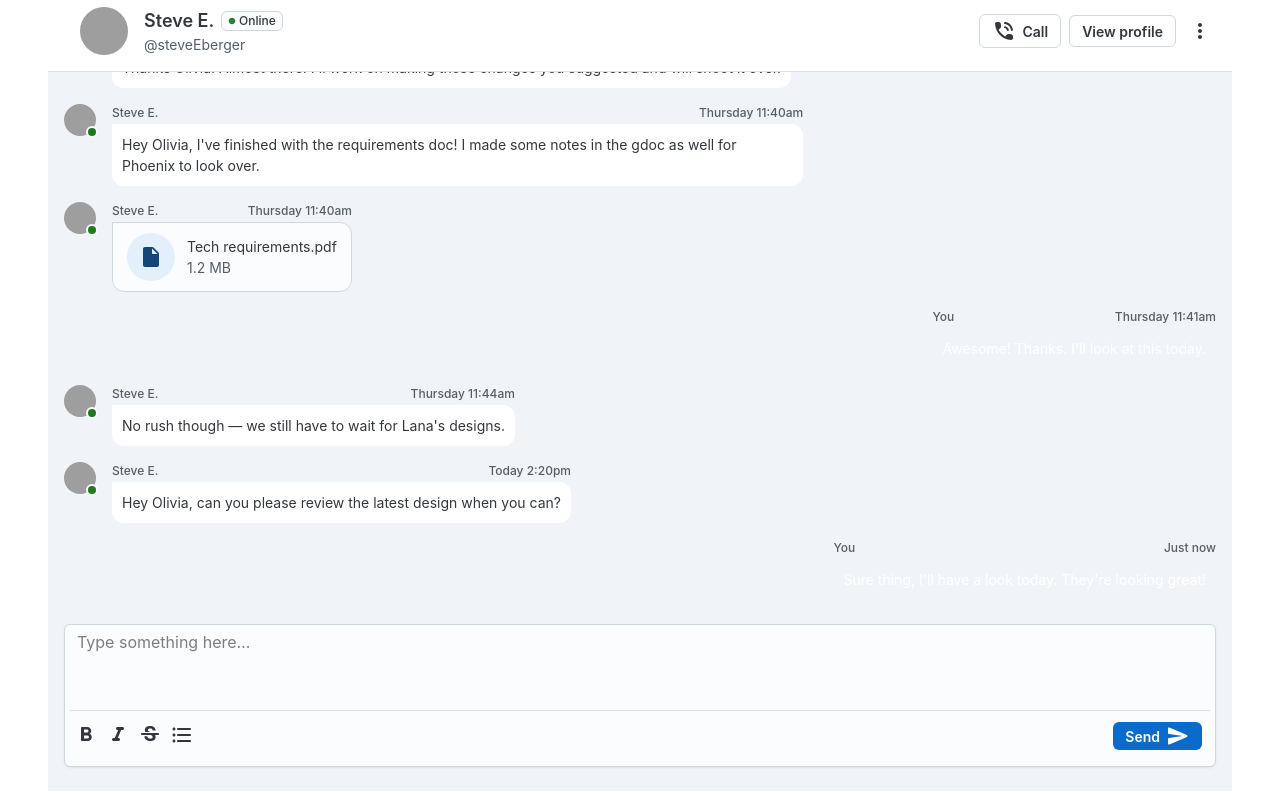
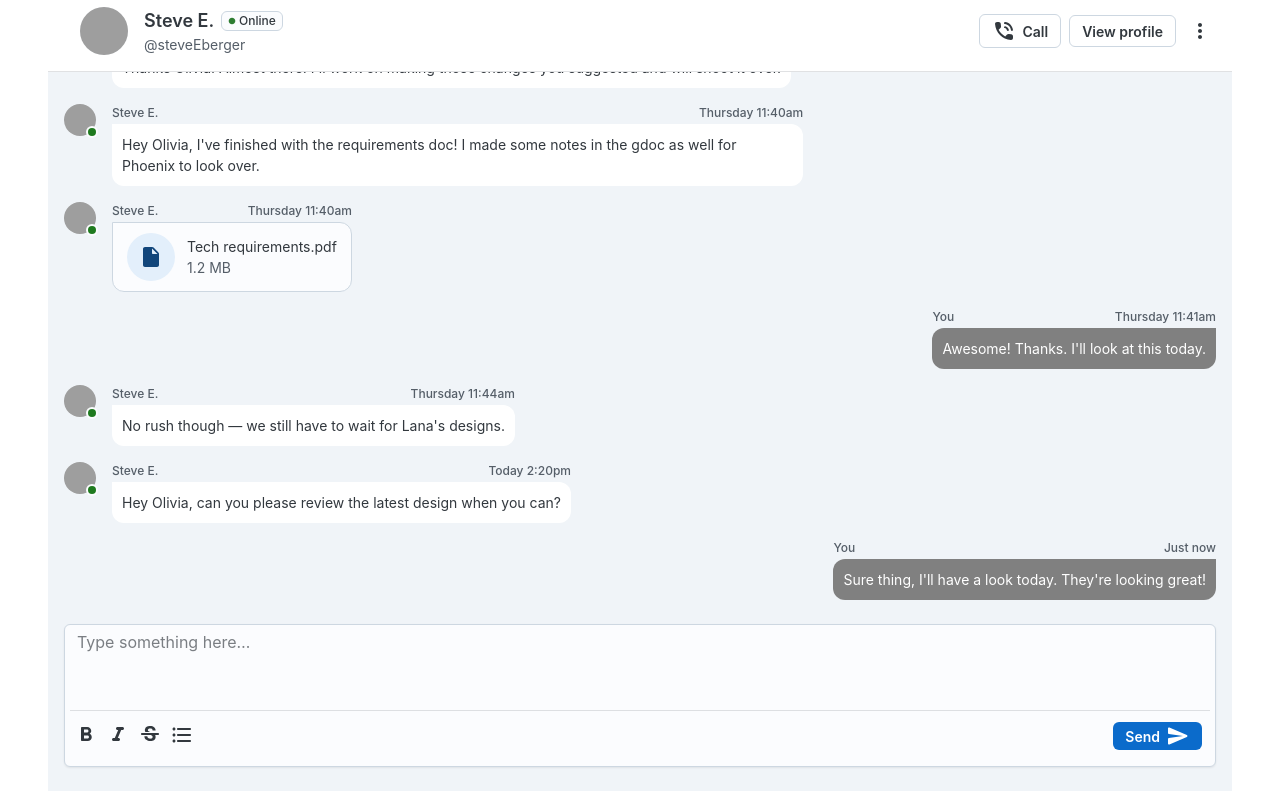
Before and after one commit to krishna-kush/WeThon, a React (Vite) app in the folder frontend/: page /hack in a window 1280 px wide. Shown: the part 691-1488 px from the top of the page. Built offline with nearby package versions, Linux system fonts and the light colour scheme; grey boxes are pictures that could not be loaded.

Commit message:
fixed background group

```diff
--- a/frontend/src/routes/Hack/Messages/ChatBubble.jsx
+++ b/frontend/src/routes/Hack/Messages/ChatBubble.jsx
@@ -65,8 +65,9 @@ export default function ChatBubble(props) {
               borderTopRightRadius: isSent ? 0 : 'lg',
               borderTopLeftRadius: isSent ? 'lg' : 0,
               backgroundColor: isSent
-                ? 'var(--joy-palette-primary-solidBg)'
+                ? 'grey'
                 : 'background.body',
+              // backgroundColor: 'blue'
             }}
           >
             <Typography
```
